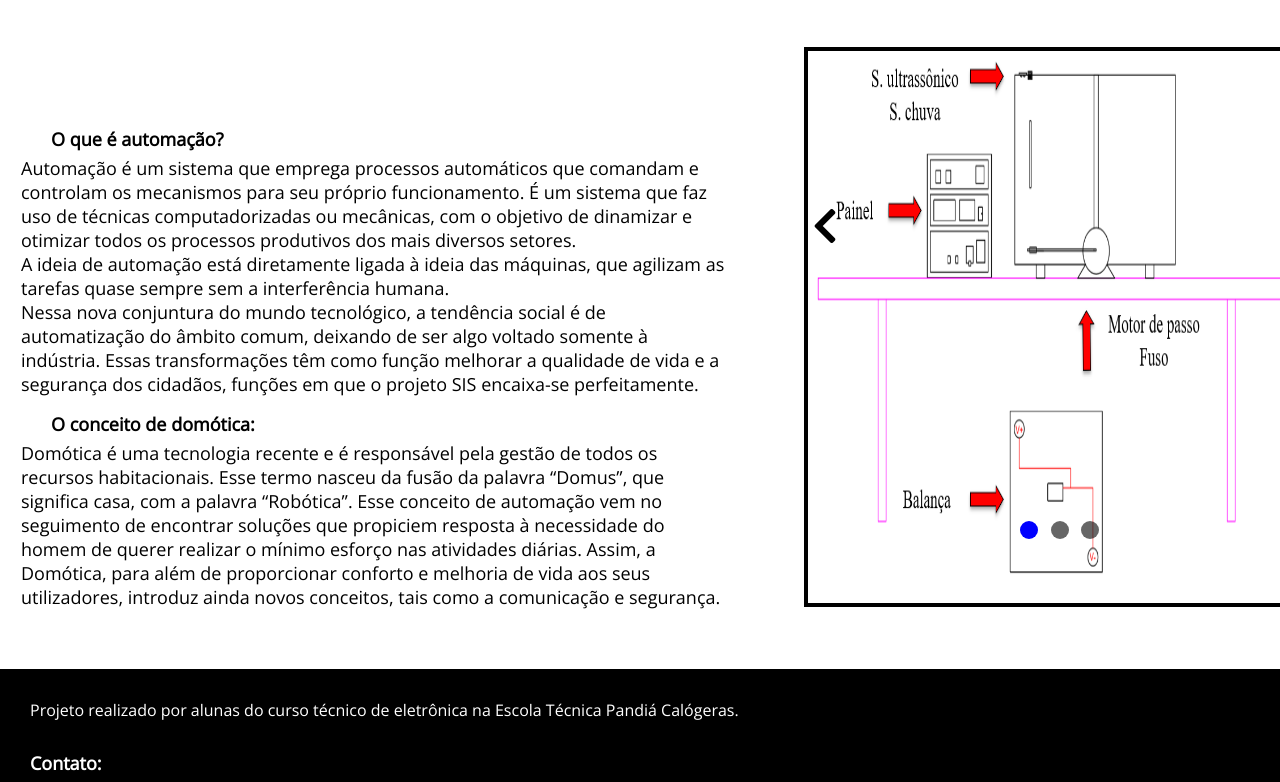
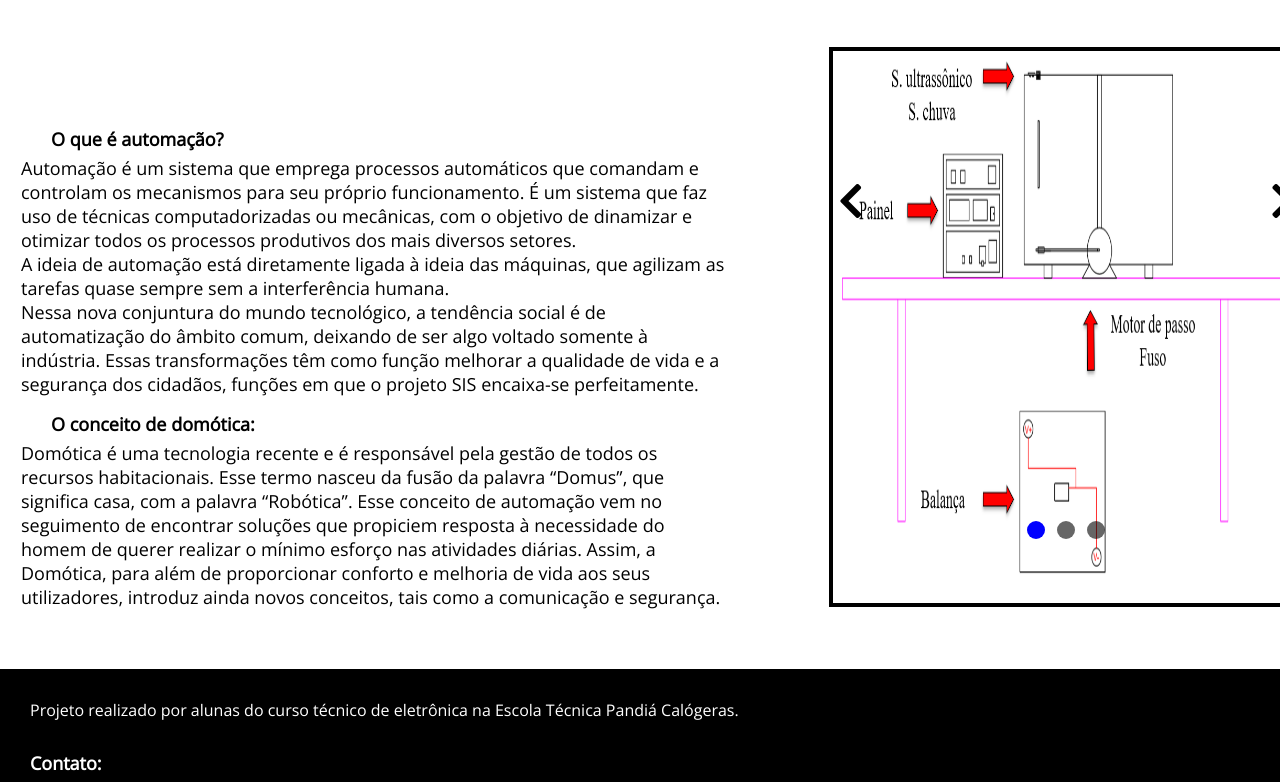
Before and after one commit to ProjetoSIS/ProjetoSIS.github.io, a plain HTML site: page index.html in a window 1280 px wide. Shown: the part 575-1357 px from the top of the page. Drawn offline with nearby package versions, Linux system fonts and the light colour scheme.

Commit message:
Update index.html

```diff
--- a/index.html
+++ b/index.html
@@ -120,8 +120,8 @@ margin-left: 10px;
 margin-right: 10px;
 position: relative;
 display: block;
-left: 62%;
-width: 40%;         /*--tamanho do quadro--*/
+left: 64%;
+width: 37%;         /*--tamanho do quadro--*/
 height: 70%;
 padding-bottom: 10%;
 background: black;
@@ -146,7 +146,7 @@ position: absolute;
 top: 0;
 z-index: 99;
 cursor: pointer;
-margin-top: 150px;}
+margin-top: 125px;}
 
 .fas{
 padding: 5px 5px 5px 5px;
```
